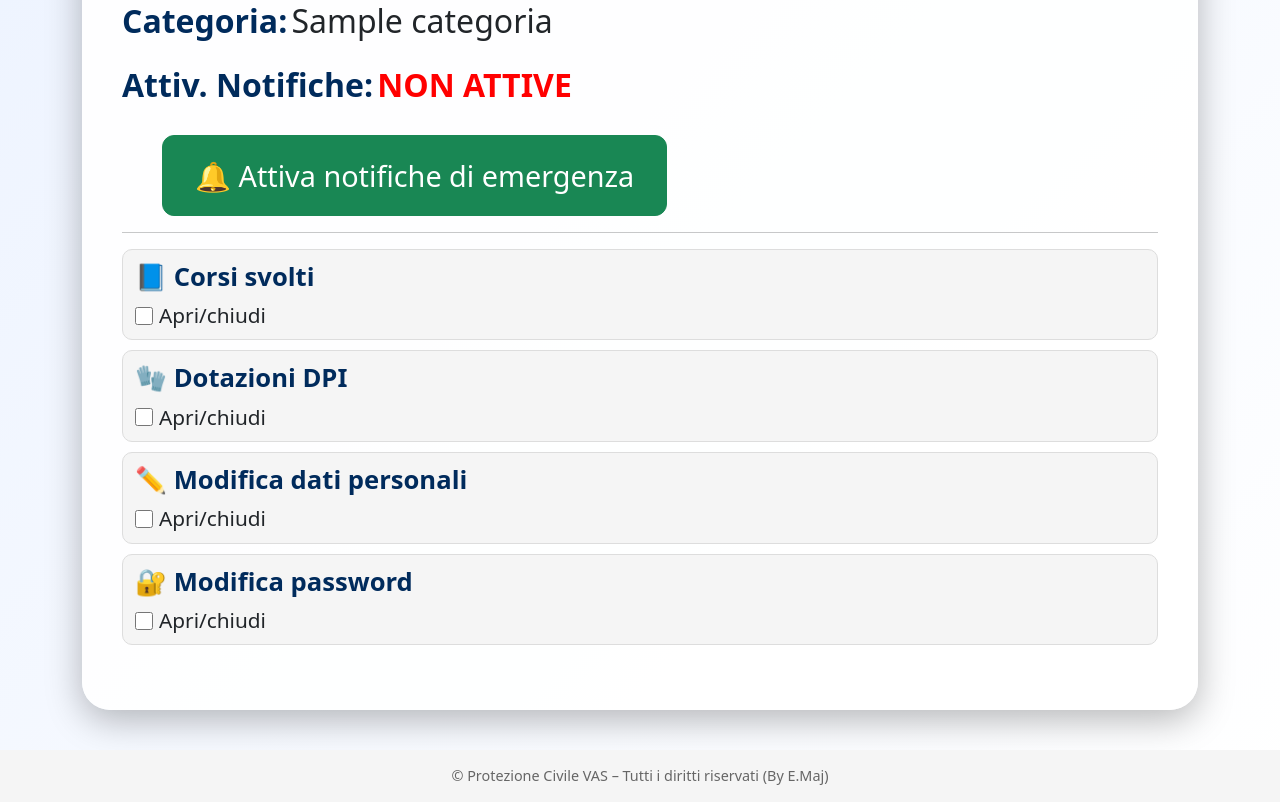
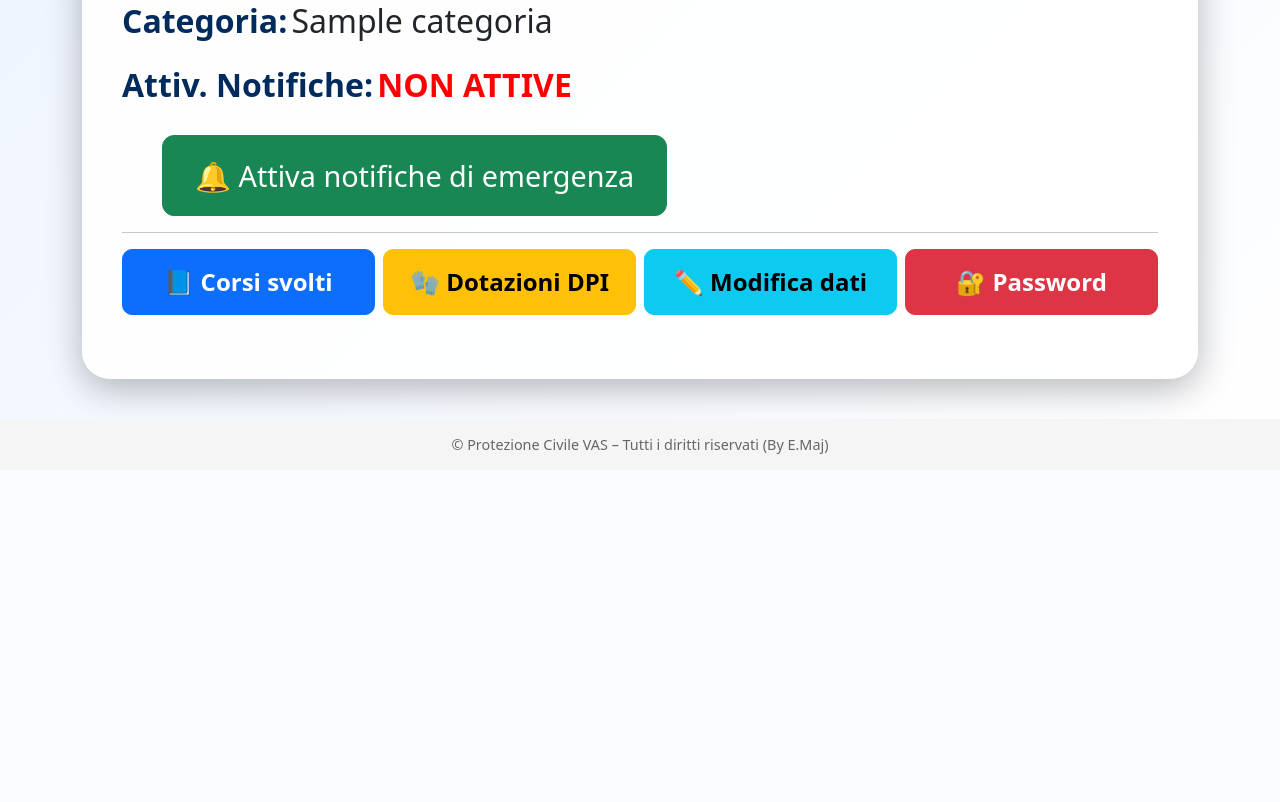
Before and after one commit to emiliomaj60-lang/prot_civ_vas, a Flask app: template templates/scheda_iscritto.html in a window 1280 px wide. Shown: the part 763-1565 px from the top of the page. After the commit the page ends 1217 px from the top, so only its background shows below. Run offline with Flask 3, Linux system fonts and the light colour scheme; the template is opened without the code that fills it: most values are stand-ins (such as "Sample title", 1, 10 or a date in 2020).

Commit message:
Add files via upload

```diff
--- a/templates/scheda_iscritto.html
+++ b/templates/scheda_iscritto.html
@@ -59,38 +59,21 @@
         border-radius: 12px;
     }
 
-    /* LISTA AZIONI CON CHECKBOX */
-    .action-list {
-        display: flex;
-        flex-direction: column;
-        gap: 10px;
-        margin-bottom: 25px;
+    /* BOTTONI COMPATTI SU DUE RIGHE (USO GRIGLIA BOOTSTRAP) */
+    .btn-azione {
+        width: 100%;
+        font-size: 1.3rem;
+        padding: 10px 6px;
+        border-radius: 10px;
+        font-weight: 700;
+        white-space: normal;
     }
 
-    .action-item {
-        padding: 8px 12px;
-        border-radius: 10px;
-        background: #f5f5f5;
-        border: 1px solid #ddd;
-    }
-
-    .action-label {
-        font-size: 1.6rem;
-        font-weight: 700;
-        color: #002b5c;
-        margin-bottom: 4px;
-    }
-
-    .action-check {
-        font-size: 1.3rem;
-        display: flex;
-        align-items: center;
-        gap: 6px;
-    }
-
-    .action-check input[type="checkbox"] {
-        width: 18px;
-        height: 18px;
+    @media (min-width: 768px) {
+        .btn-azione {
+            font-size: 1.5rem;
+            padding: 14px 8px;
+        }
     }
 
     /* BOX A COMPARSA */
@@ -140,38 +123,27 @@
 
     <hr>
 
-    <!-- “BOTTONI” SOTTO FORMA DI VOCI + CHECKBOX -->
-    <div class="action-list">
-        <div class="action-item">
-            <div class="action-label">📘 Corsi svolti</div>
-            <label class="action-check">
-                <input type="checkbox" onclick="toggleBox('boxCorsi')">
-                Apri/chiudi
-            </label>
+    <!-- BOTTONI SU DUE RIGHE (2 PER RIGA SU MOBILE) -->
+    <div class="row g-2 mb-3">
+        <div class="col-6 col-md-3 mb-2">
+            <button class="btn btn-primary btn-azione" onclick="toggleBox('boxCorsi')">
+                📘 Corsi svolti
+            </button>
         </div>
-
-        <div class="action-item">
-            <div class="action-label">🧤 Dotazioni DPI</div>
-            <label class="action-check">
-                <input type="checkbox" onclick="toggleBox('boxDPI')">
-                Apri/chiudi
-            </label>
+        <div class="col-6 col-md-3 mb-2">
+            <button class="btn btn-warning btn-azione" onclick="toggleBox('boxDPI')">
+                🧤 Dotazioni DPI
+            </button>
         </div>
-
-        <div class="action-item">
-            <div class="action-label">✏️ Modifica dati personali</div>
-            <label class="action-check">
-                <input type="checkbox" onclick="toggleBox('boxModificaDati')">
-                Apri/chiudi
-            </label>
+        <div class="col-6 col-md-3 mb-2">
+            <button class="btn btn-info btn-azione" onclick="toggleBox('boxModificaDati')">
+                ✏️ Modifica dati
+            </button>
         </div>
-
-        <div class="action-item">
-            <div class="action-label">🔐 Modifica password</div>
-            <label class="action-check">
-                <input type="checkbox" onclick="toggleBox('boxModificaPassword')">
-                Apri/chiudi
-            </label>
+        <div class="col-6 col-md-3 mb-2">
+            <button class="btn btn-danger btn-azione" onclick="toggleBox('boxModificaPassword')">
+                🔐 Password
+            </button>
         </div>
     </div>
 
```
